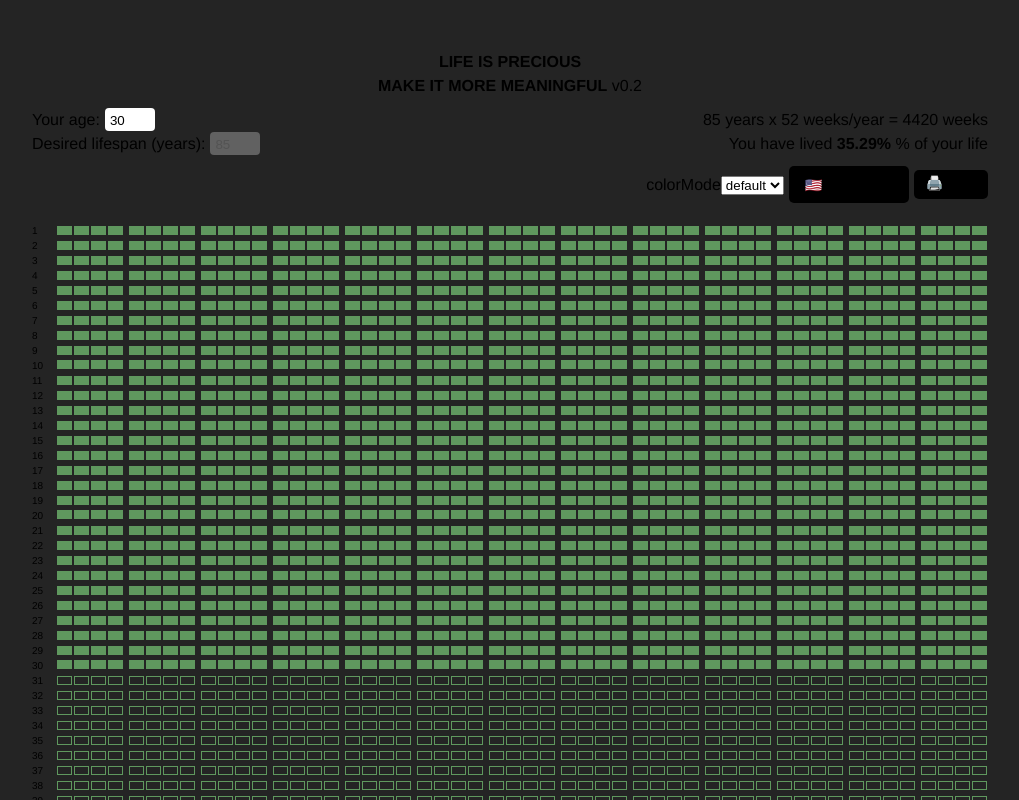
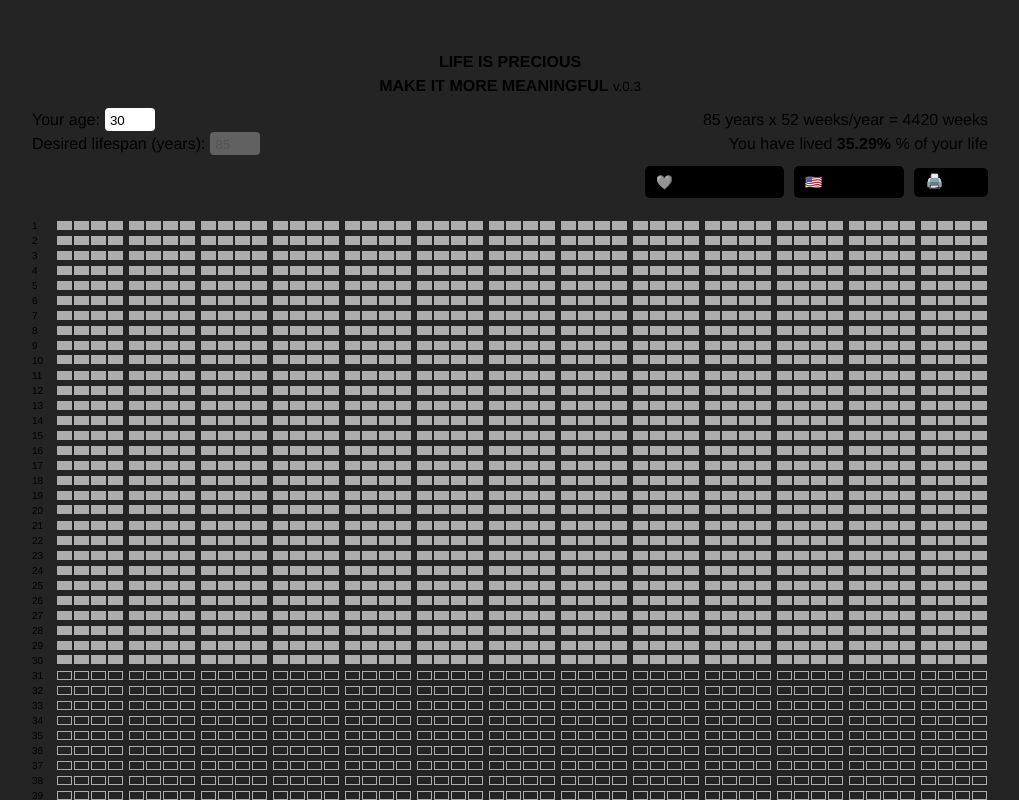
Before and after one commit to michaelwybraniec/life-is-precious, a Vue app: page / in a window 1280 px wide. Shown: the top 800 px of the page, without its empty margins (130-1149 px from the left). Built offline with nearby package versions, Linux system fonts and the light colour scheme.

Commit message:
init: techno and disco modes

```diff
--- a/package.json
+++ b/package.json
@@ -4,7 +4,7 @@
   "description": "Simple app visualizing lifespan with functionality to print a poster.",
   "private": true,
   "license": "MIT",
-  "version": "0.2",
+  "version": "0.3",
   "type": "module",
   "scripts": {
     "dev": "vite",
--- a/src/components/LifeIsPrecious.vue
+++ b/src/components/LifeIsPrecious.vue
@@ -1,17 +1,13 @@
 <template>
   <div id="banner">
-    <b>{{ t('lifeIsPrecious') }}</b
+    <b>{{ t("lifeIsPrecious") }}</b
     ><br />
-    <b>{{ t('makeItMoreMeaningful') }}</b> v{{ appVersion }}
+    <b>{{ t("makeItMoreMeaningful") }}</b> <small>v.{{ appVersion }}</small>
   </div>
   <div id="header-container">
     <div class="left">
       <div class="hide-for-printing">
-        <label
-          for="desiredAge"
-          class="hide-for-printing"
-          >{{ t('yourAge') }}</label
-        >
+        <label for="desiredAge" class="hide-for-printing">{{ t("yourAge") }}</label>
         <input
           type="number"
           id="desiredAge"
@@ -31,7 +27,7 @@
         />
       </div>
       <div>
-        <label for="lifespan">{{ t('desiredLifespan') }}</label>
+        <label for="lifespan">{{ t("desiredLifespan") }}</label>
         <input
           type="number"
           id="lifespan"
@@ -52,47 +48,40 @@
       </div>
       <div v-if="inputWarning">
         <p class="warning">
-          {{ t('inputWarning') }}
+          {{ t("inputWarning") }}
         </p>
       </div>
     </div>
     <div class="right">
       <div>
-        <!-- <p>
-        {{ myLife.desiredLifeSpan }} years x {{ weeksPerYear }} weeks/year =
-        {{ totalWeeksOfLife }} weeks.<br />
-        <span class="hide-while-printing">
-          You have lived <b>{{ lifePercentage.toFixed(2) }}%</b> of your life.
-        </span>
-      </p> -->
-        {{ myLife.desiredLifeSpan }} {{ t('years') }} x {{ weeksPerYear }}
-        {{ t('weeks') }}/{{ t('year') }} = {{ totalWeeksOfLife }}
-        {{ t('weeks') }}
+        {{ myLife.desiredLifeSpan }} {{ t("years") }} x {{ weeksPerYear }}
+        {{ t("weeks") }}/{{ t("year") }} = {{ totalWeeksOfLife }}
+        {{ t("weeks") }}
       </div>
       <div class="hide-for-printing">
-        {{ t('youHaveLived') }} <b>{{ lifePercentage.toFixed(2) }}%</b>
-        {{ t('percentOfYourLife') }}
+        {{ t("youHaveLived") }} <b>{{ lifePercentage.toFixed(2) }}%</b>
+        {{ t("percentOfYourLife") }}
       </div>
     </div>
   </div>
   <div id="tools-container">
-    <div class="color-selector hide-for-printing">
-      <label for="colorMode">{{ t('colorMode') }}</label>
+    <div class="hide-for-printing">
+      <span v-if="colorMode === 'techno'">{{ t("handsClap") }}</span>
+    </div>
+    <div class="hide-for-printing">
       <select
+        class="color-mode-selector"
         id="colorMode"
         v-model="colorMode"
         @change="changeColorMode"
       >
-        <option value="default">{{ t('default') }}</option>
-        <option value="techno">{{ t('techno') }}</option>
-        <option value="disco">{{ t('disco') }}</option>
+        <option value="default">🩶 {{ t("default") }}</option>
+        <option value="techno">⚡ {{ t("techno") }}</option>
+        <option value="disco">💃 {{ t("disco") }}</option>
       </select>
     </div>
-    <div class="language-selector hide-for-printing">
-      <select
-        v-model="currentLocale"
-        @change="changeLanguage"
-      >
+    <div class="hide-for-printing">
+      <select class="language-selector" v-model="currentLocale" @change="changeLanguage">
         <option value="en">🇺🇸 English</option>
         <option value="pl">🇵🇱 Polski</option>
         <option value="es">🇪🇸 Español</option>
@@ -100,24 +89,12 @@
         <option value="hi">🇮🇳 हिंदी</option>
       </select>
     </div>
-    <button
-      @click="printPage"
-      class="hide-for-printing print-button"
-    >
-      🖨️ Print
-    </button>
+    <button @click="printPage" class="hide-for-printing print-button">🖨️ Print</button>
   </div>
   <div id="squares-container">
-    <div
-      v-for="(chunk, row) in weeksChunks"
-      :key="row"
-      class="row"
-    >
+    <div v-for="(chunk, row) in weeksChunks" :key="row" class="row">
       <div class="row-number">{{ row + 1 }}</div>
-      <div
-        class="week-boxes"
-        :class="{ 'tenth-chunk': (row + 1) % 10 === 0 }"
-      >
+      <div class="week-boxes" :class="{ 'tenth-chunk': (row + 1) % 10 === 0 }">
         <div
           v-for="(week, index) in chunk"
           :key="week"
@@ -126,18 +103,19 @@
             checked: week <= myLife.desiredAge * weeksPerYear,
             unchecked: week > myLife.desiredAge * weeksPerYear,
             'extra-margin': index % 4 === 0,
+            techno: colorMode === 'techno',
+            disco: colorMode === 'disco',
           }"
-          :style="weekBoxStyle()"
         ></div>
       </div>
     </div>
   </div>
-  <footer class="footer-quote">{{ t('lifeIsNow') }}</footer>
+  <footer class="footer-quote">{{ t("lifeIsNow") }}</footer>
 </template>
 
 <script setup lang="ts">
-import { computed, ref, Ref, onMounted, onUnmounted } from 'vue';
-import { useI18n } from 'vue-i18n';
+import { computed, ref, Ref, watchEffect, onMounted, onUnmounted } from "vue";
+import { useI18n } from "vue-i18n";
 interface LifeData {
   desiredAge: number;
   desiredLifeSpan: number;
@@ -157,18 +135,11 @@ const maxAge: number = 85;
 const inputWarning = ref(false);
 const { t, locale } = useI18n();
 const currentLocale = ref(locale.value);
-const colorMode = ref('default');
-let intervalId: number | null = null;
 
 // FUNCTIONS
-const totalWeeksOfLife = computed(
-  () => weeksPerYear * myLife.value.desiredLifeSpan,
-);
+const totalWeeksOfLife = computed(() => weeksPerYear * myLife.value.desiredLifeSpan);
 const weeksChunks = computed(() => {
-  const weeks: number[] = Array.from(
-    { length: totalWeeksOfLife.value },
-    (_, i) => i + 1,
-  );
+  const weeks: number[] = Array.from({ length: totalWeeksOfLife.value }, (_, i) => i + 1);
   const chunks: number[][] = [];
   for (let i = 0; i < weeks.length; i += weeksPerYear) {
     chunks.push(weeks.slice(i, i + weeksPerYear));
@@ -218,42 +189,89 @@ const validateLifeSpan = (event: Event) => {
     }
   }
 };
-const weekBoxStyle = () => {
-  if (colorMode.value === 'techno') {
-    return {
-      animation: 'techno-blink 1s infinite',
+
+// COLOR MODES
+const colorMode = ref("default");
+const audioLevel = ref(0);
+let audioContext: AudioContext | null = null;
+let analyser: AnalyserNode | null = null;
+const startAudioProcessing = async () => {
+  try {
+    const stream = await navigator.mediaDevices.getUserMedia({ audio: true });
+    audioContext = new (window.AudioContext || (window as any).webkitAudioContext)();
+    analyser = audioContext.createAnalyser();
+    const source = audioContext.createMediaStreamSource(stream);
+    source.connect(analyser);
+    analyser.fftSize = 256;
+    const dataArray = new Uint8Array(analyser.frequencyBinCount);
+    const getAverageVolume = (array: Uint8Array) => {
+      const length = array.length;
+      let values = 0;
+      for (let i = 0; i < length; i++) {
+        values += array[i];
+      }
+      return values / length;
     };
-  }
-  if (colorMode.value === 'disco') {
-    return {
-      animation: 'disco-ball 5s infinite',
+    const updateAudioLevel = () => {
+      if (analyser) {
+        analyser.getByteFrequencyData(dataArray);
+        audioLevel.value = getAverageVolume(dataArray) / 255;
+        // console.log("Audio Level:", audioLevel.value); // Log the audio level
+        const boxes = document.querySelectorAll(".week-box.techno");
+        const intensity = Math.max(0.2, audioLevel.value * 6); // Start at 20% and increase responsiveness
+        boxes.forEach((box, index) => {
+          const element = box as HTMLElement;
+          const factor = (index + 1) / boxes.length; // Scale factor based on index
+          const scaledIntensity = intensity * factor;
+          element.style.backgroundColor = `rgba(255, 255, 255, ${scaledIntensity})`;
+          element.style.border = `1px solid rgba(0, 0, 0, ${1 - scaledIntensity})`; // Less visible border
+        });
+        requestAnimationFrame(updateAudioLevel);
+      }
     };
-  }
-  return {};
-};
-const changeColorMode = () => {
-  if (intervalId) {
-    clearInterval(intervalId);
-    intervalId = null;
-  }
-  if (colorMode.value === 'techno') {
-    intervalId = window.setInterval(() => {
-      document.querySelectorAll('.week-box').forEach((box) => {
-        box.classList.toggle('techno');
-      });
-    }, 500);
-  }
-  if (colorMode.value === 'disco') {
-    intervalId = window.setInterval(() => {
-      document.querySelectorAll('.week-box').forEach((box) => {
-        box.classList.toggle('disco');
-      });
-    }, 100);
+    updateAudioLevel();
+  } catch (err) {
+    console.error("Error accessing microphone:", err);
   }
 };
-onMounted(() => changeColorMode());
+const resetWeekBoxStyles = () => {
+  document.querySelectorAll(".week-box").forEach((box) => {
+    const element = box as HTMLElement;
+    element.style.backgroundColor = "";
+    element.style.border = "";
+  });
+};
+watchEffect(() => {
+  if (colorMode.value === "techno") {
+    startAudioProcessing();
+  } else {
+    resetWeekBoxStyles();
+    if (audioContext) {
+      audioContext.close();
+      audioContext = null;
+      analyser = null;
+    }
+  }
+  document.querySelectorAll(".week-box").forEach((box) => {
+    box.classList.remove("techno", "disco");
+    if (colorMode.value === "techno") {
+      box.classList.add("techno");
+    } else if (colorMode.value === "disco") {
+      box.classList.add("disco");
+    }
+  });
+});
+
+onMounted(() => {
+  if (colorMode.value === "techno") {
+    startAudioProcessing();
+  }
+});
+
 onUnmounted(() => {
-  if (intervalId) clearInterval(intervalId);
+  if (audioContext) {
+    audioContext.close();
+  }
 });
 </script>
 
@@ -324,16 +342,17 @@ body {
 }
 .print-button {
   padding: 5px 12px 8px;
-  margin-left: 5px;
+  margin-left: 10px;
   font-size: 14px;
   border-radius: 5px;
   border: solid 0px grey;
   cursor: pointer;
   background-color: black;
 }
+
 .language-selector {
-  padding: 7px 12px;
-  margin-left: 5px;
+  padding: 7px;
+  margin-left: 10px;
   font-size: 14px;
   border-radius: 5px;
   border: solid 0px grey;
@@ -341,6 +360,23 @@ body {
   background-color: black;
 }
 .language-selector select {
+  padding-top: 3px;
+  font-size: 14px;
+  border-radius: 5px;
+  border: solid 0px grey;
+  cursor: pointer;
+  background-color: black;
+}
+.color-mode-selector {
+  padding: 7px;
+  margin-left: 10px;
+  font-size: 14px;
+  border-radius: 5px;
+  border: solid 0px grey;
+  cursor: pointer;
+  background-color: black;
+}
+.color-mode-selector select {
   padding-top: 3px;
   font-size: 14px;
   border-radius: 5px;
@@ -383,10 +419,10 @@ body {
   height: 7px;
   margin: 1px;
   /* padding-left: 2px; */
-  border: 1px solid #5f985e;
+  border: 1px solid rgb(173, 173, 173);
 }
 .week-box.checked {
-  background-color: #5f985e;
+  background-color: rgb(173, 173, 173);
 }
 .week-box.extra-margin {
   margin-left: 5px;
@@ -397,42 +433,33 @@ body {
   padding-bottom: 0px;
   font-size: 10px;
 }
-@keyframes techno-blink {
-  0%,
-  100% {
-    background-color: #ff0000;
-  }
-  25% {
-    background-color: #00ff00;
-  }
-  50% {
-    background-color: #0000ff;
-  }
-  75% {
-    background-color: #ffff00;
-  }
-}
 @keyframes disco-ball {
   0% {
     background-color: #ff0000;
   }
-  25% {
-    background-color: #00ff00;
+  16.67% {
+    background-color: #9900ff;
+  }
+  33.33% {
+    background-color: #0000ff;
   }
   50% {
-    background-color: #0000ff;
+    background-color: #ff00e1;
   }
-  75% {
-    background-color: #ffff00;
+  66.67% {
+    background-color: #ff00ff;
+  }
+  83.33% {
+    background-color: #0044ff;
   }
   100% {
-    background-color: #ff0000;
+    background-color: #15ff00;
   }
 }
-.week-box.techno {
-  animation: techno-blink 1s infinite;
+.week-box.disco {
+  animation: disco-ball 0.5s infinite;
 }
-.week-box.disco {
-  animation: disco-ball 1s infinite;
+.week-box.checked.disco {
+  animation: disco-ball 0.5s infinite reverse;
 }
 </style>
--- a/src/locales/messages.json
+++ b/src/locales/messages.json
@@ -10,7 +10,12 @@
     "youHaveLived": "You have lived",
     "percentOfYourLife": "% of your life",
     "lifeIsNow": "LIFE IS NOW / All rights reserved by ONE-FRONT.",
-    "inputWarning": "Choose a number from 0 to 85 please 😊"
+    "inputWarning": "Choose a number from 0 to 85 please 😊",
+    "disco": "Life is Disco!",
+    "techno":"Let's Rave!",
+    "default": "Default mode",
+    "handsClap": "Clap your hands!"
+
   },
   "pl": {
     "yourAge": "Twój wiek:",
@@ -23,7 +28,11 @@
     "youHaveLived": "Przeżyłeś",
     "percentOfYourLife": "% swojego życia",
     "lifeIsNow": "ŻYCIE JEST TERAZ / Wszystkie prawa zastrzeżone przez ONE-FRONT.",
-    "inputWarning": "Proszę wybrać liczbę od 0 do 85 😊"
+    "inputWarning": "Proszę wybrać liczbę od 0 do 85 😊",
+    "disco":"Życie to Dyskoteka!",
+    "techno":"Zabłyśnijmy!",
+    "default": "Tryb domyślny",
+    "handsClap": "Klaszcz w dlonie!"
   },
   "es": {
     "yourAge": "Tu edad:",
@@ -36,7 +45,12 @@
     "youHaveLived": "Has vivido",
     "percentOfYourLife": "% de tu vida",
     "lifeIsNow": "LA VIDA ES AHORA / Todos los derechos reservados por ONE-FRONT.",
-    "inputWarning": "Elija un número del 0 al 85, por favor 😊"
+    "inputWarning": "Elija un número del 0 al 85, por favor 😊",
+    "disco":"La vida es Discoteca!",
+    "techno":"¡Vamos a delirar!",
+    "default": "Modo por defecto",
+    "handsClap": "¡Aplaude!"
+
   },
   "fr": {
     "yourAge": "Votre âge:",
@@ -49,7 +63,11 @@
     "youHaveLived": "Vous avez vécu",
     "percentOfYourLife": "% de votre vie",
     "lifeIsNow": "LA VIE C'EST MAINTENANT / Tous droits réservés par ONE-FRONT.",
-    "inputWarning": "Choisissez un nombre de 0 à 85, s'il vous plaît 😊"
+    "inputWarning": "Choisissez un nombre de 0 à 85, s'il vous plaît 😊",
+    "disco":"La vie est Disco!",
+    "techno":"Faisons 'Rave'!",
+    "default": "Mode par défaut",
+    "handsClap": "Tapez dans vos mains !"
   },
   "hi": {
     "yourAge": "आपकी उम्र:",
@@ -62,6 +80,10 @@
     "youHaveLived": "आपने अपने जीवन का",
     "percentOfYourLife": "% हिस्सा जी लिया है।",
     "lifeIsNow": "जीवन अभी है / सभी अधिकार ONE-FRONT द्वारा सुरक्षित हैं।",
-    "inputWarning": "कृपया 0 से 85 तक कोई संख्या चुनें 😊"
+    "inputWarning": "कृपया 0 से 85 तक कोई संख्या चुनें 😊",
+    "disco": "जीवन डिस्को है!",
+    "techno":"चलो 'बड़बड़ाना'!",
+    "default": "डिफ़ॉल्ट मोड",
+    "handsClap": "अपने हाथ से ताली बजाएं!"
   }
 }
```
Also changed, not shown: 1 other file (tests, documents, lock files or other folders).
